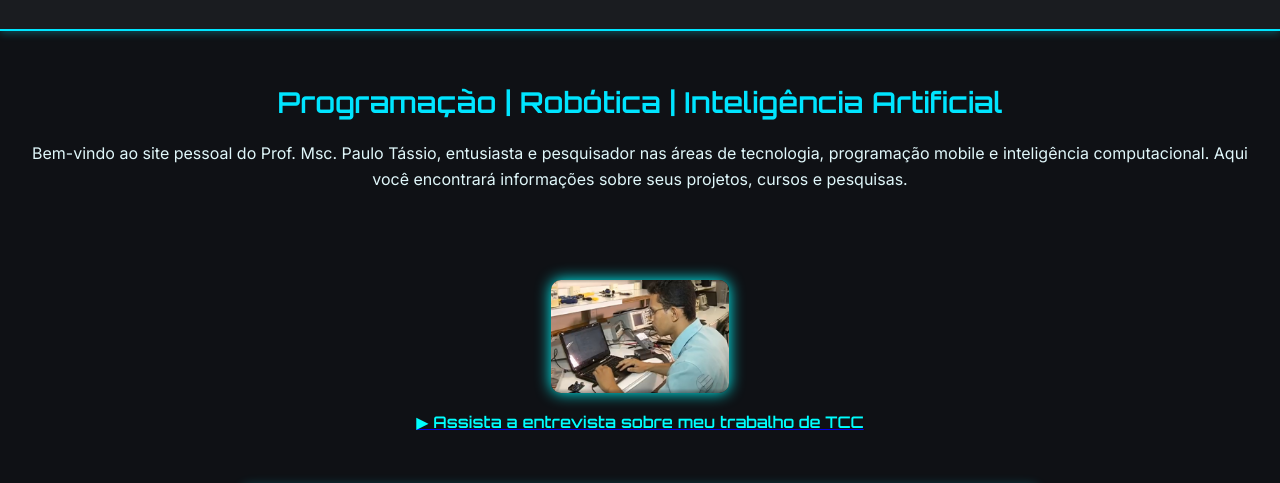
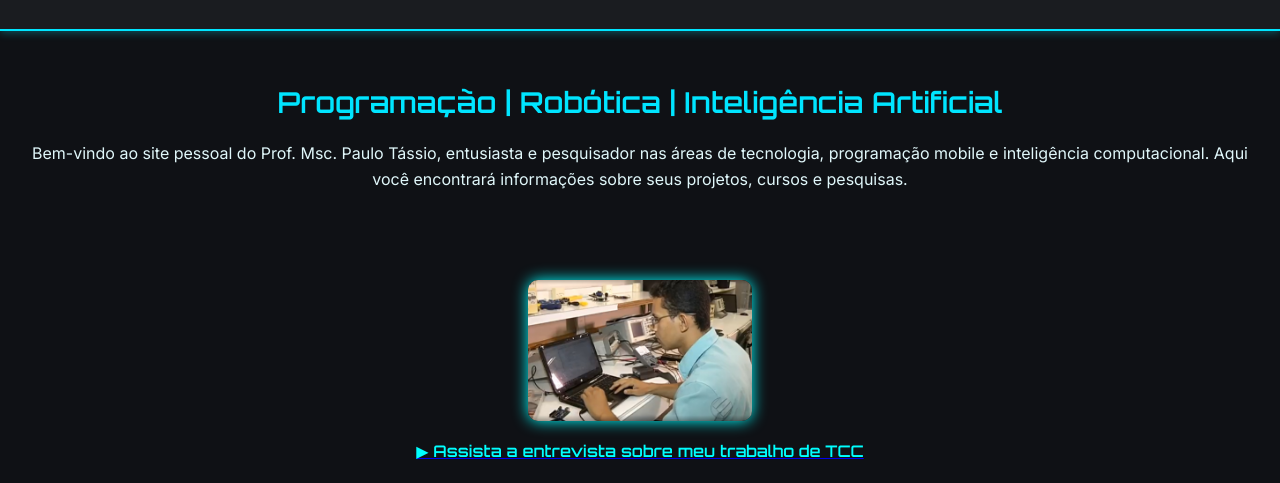
Before and after one commit to paulotassio/meuSite, a plain HTML site: page index.html in a window 1280 px wide. Shown: the part 429-912 px from the top of the page. Drawn offline with Linux system fonts and the light colour scheme.

Commit message:
atualizacao video

```diff
--- a/estilo.css
+++ b/estilo.css
@@ -392,7 +392,7 @@ footer {
 }
 
 .thumb-video {
-  width: 40%;            /* Reduz o tamanho da imagem */
+  width: 50%;            /* Reduz o tamanho da imagem */
   max-width: 350px;      /* Limite máximo */
   border-radius: 10px;
   box-shadow: 0 0 15px #00ffff;
```
